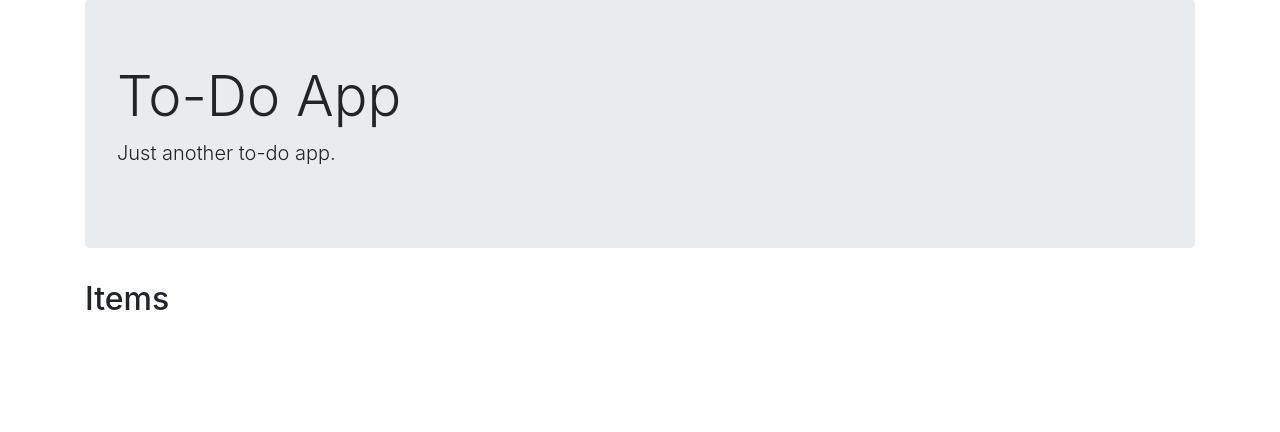
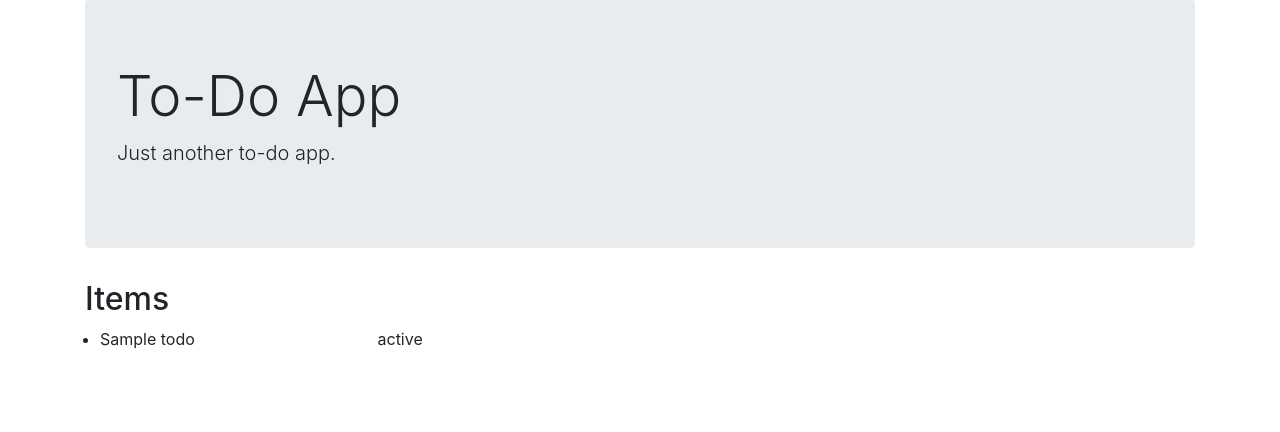
Before and after one commit to CorndelWithSoftwire/DevOps-Course-Starter, a Flask app: template todo_app/templates/index.html in a window 1280 px wide. Shown: the part 81-513 px from the top of the page. Run offline with Flask 2, Linux system fonts and the light colour scheme; the template is opened without the code that fills it: most values are stand-ins (such as "Sample title", 1, 10 or a date in 2020); some libraries are stand-ins or nearby versions.

Commit message:
Display the list of saved todo items

```diff
--- a/todo_app/app.py
+++ b/todo_app/app.py
@@ -1,6 +1,7 @@
 from flask import Flask, render_template
+from todo_app.flask_config import Config
 
-from todo_app.flask_config import Config
+from todo_app.data.session_items import get_items
 
 app = Flask(__name__)
 app.config.from_object(Config)
@@ -8,7 +9,7 @@ app.config.from_object(Config)
 
 @app.route('/')
 def index():
-    return render_template('index.html')
+    return render_template('index.html', todoList = get_items())
 
 
 if __name__ == '__main__':
--- a/todo_app/templates/index.html
+++ b/todo_app/templates/index.html
@@ -1,7 +1,4 @@
-{% extends "layout.html" %}
-{% block title %}To-Do App{% endblock %}
-
-{% block content %}
+{% extends "layout.html" %} {% block title %}To-Do App{% endblock %} {% block content %}
 <div class="jumbotron">
     <h1 class="display-4">To-Do App</h1>
     <p class="lead">Just another to-do app.</p>
@@ -11,7 +8,20 @@
     <div class="col-md-12">
         <h2>Items</h2>
         <ul class="list-group mb-4">
-        <!-- List the todo items here -->
+            {% for todo in todoList %}
+            <div class="container">
+                <li>
+                    <div class="row">
+                        <div class="col-sm-3">
+                            {{ todo.title }}
+                        </div>
+                        <div class="col-sm-2">
+                            {{ todo.status }}
+                        </div>
+                    </div>
+                </li>
+            </div>
+            {% endfor %}
         </ul>
     </div>
 </div>
```
Lines whose indentation alone changed are shown as unchanged.
